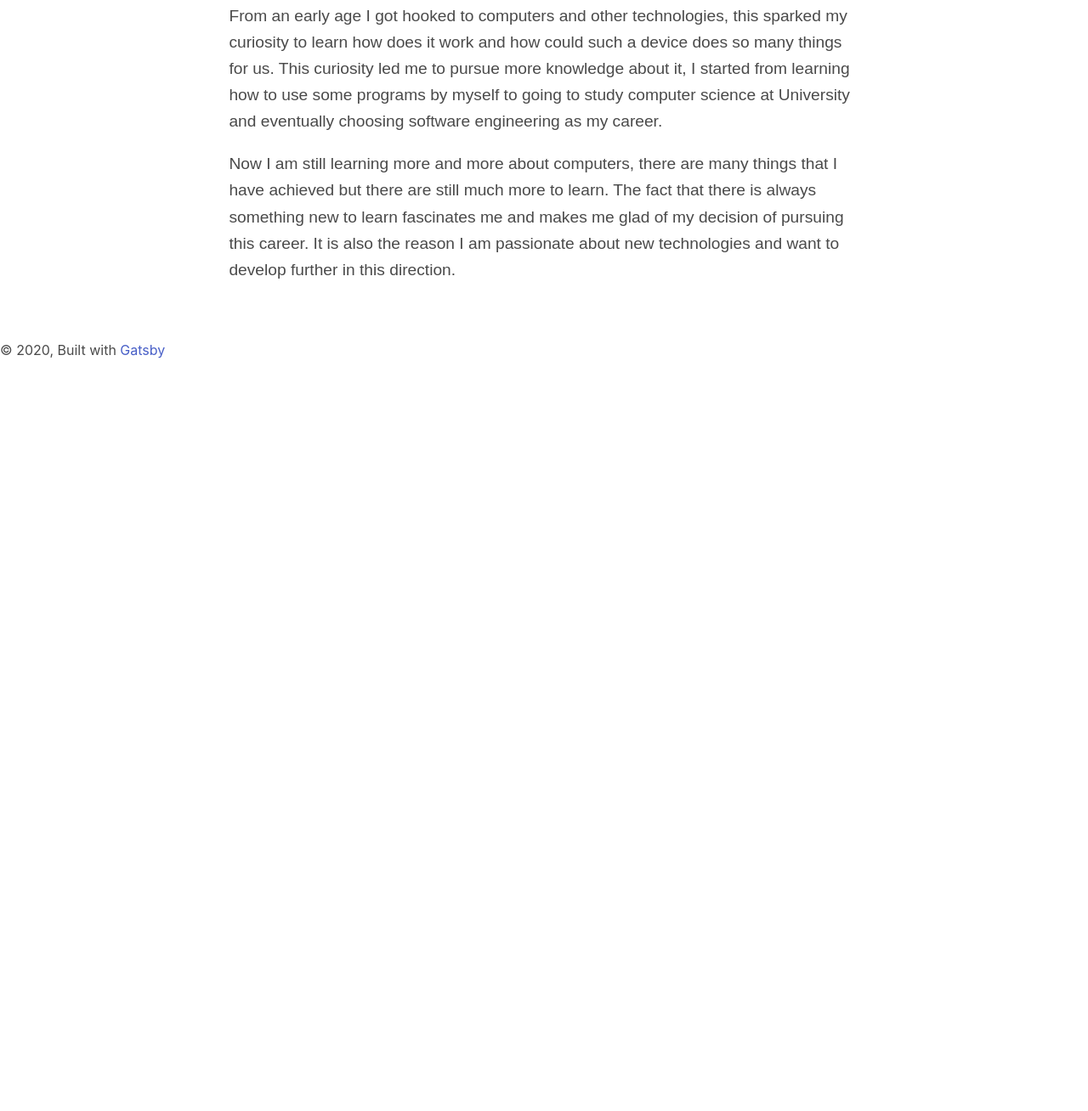
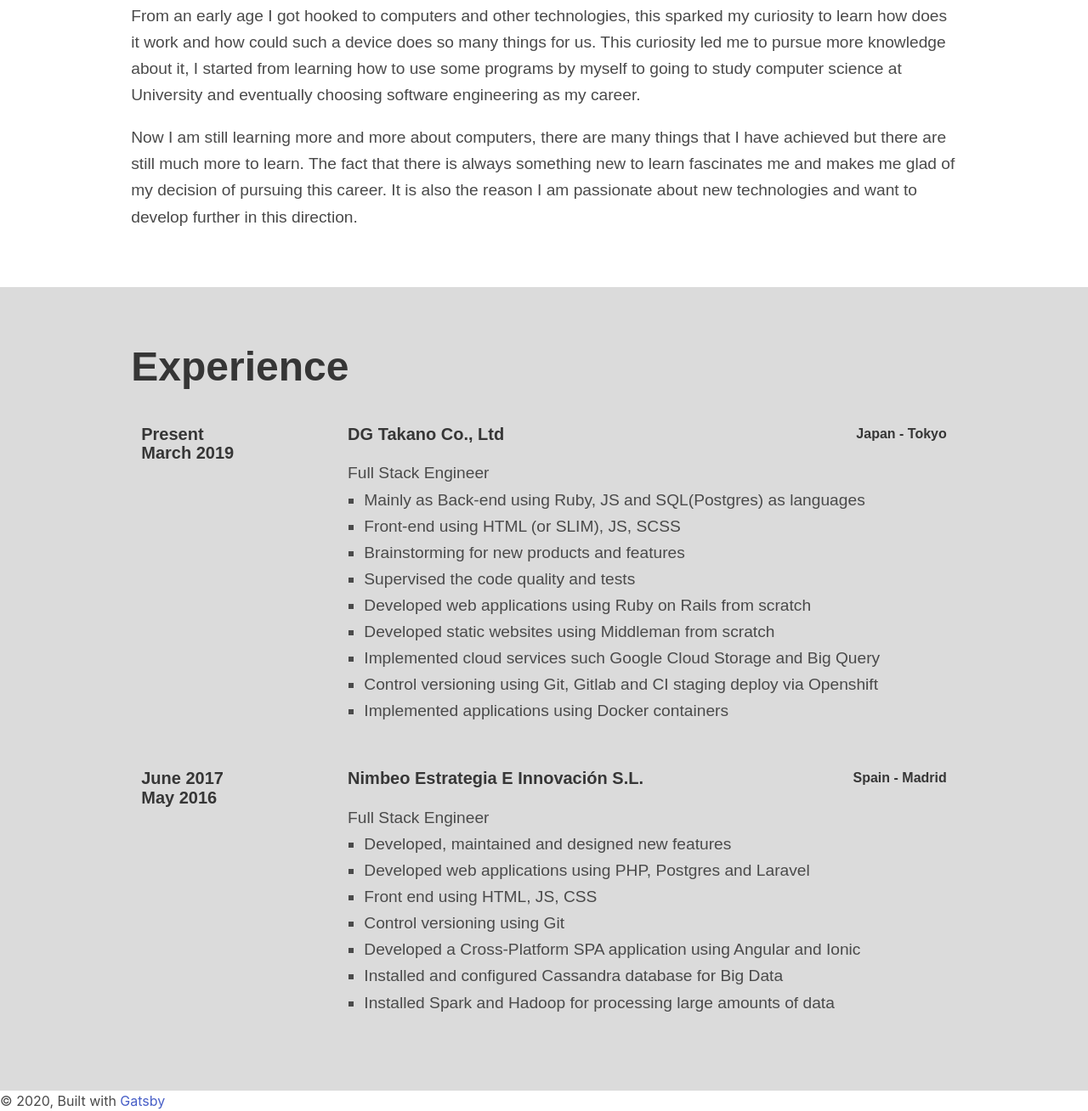
Before and after one commit to ChungWeTseng/Web-resume, a Gatsby site: page / in a window 1280 px wide. Shown: the part 1055-2363 px from the top of the page at 85% size. Before the commit the page ends 1479 px from the top, so only its background shows below. Built offline with nearby package versions, Linux system fonts and the light colour scheme; Gatsby itself is replaced by a stand-in of ours.

Commit message:
Added experience section

```diff
--- /dev/null
+++ b/src/components/experiences.js
@@ -0,0 +1,69 @@
+import React from 'react'
+import { useStaticQuery, graphql } from 'gatsby'
+
+const Experience = props => {
+  const {name, location, start, end, role, details} = props.experience;
+
+  const list = {
+    listStyle: 'square',
+    marginLeft: '1em',
+  }
+
+  const level = { marginBottom: '1em' }
+
+  const row = { margin: '1.5em 0' }
+
+  return (
+    <div className='columns' style={row}>
+      <div className='column is-one-quarter'>
+        <p className='title is-5 is-marginless'>{end}</p>
+        <p className='title is-5 is-marginless'>{start}</p>
+      </div>
+      <div className='column'>
+        <div className='level' style={level}>
+          <div className='level-left title is-5 is-marginless'> {name} </div>
+          <div className='level-right title is-6 is-marginless'> {location} </div>
+        </div>
+        <div> {role} </div>
+        <ul style={list}>
+          { details.map( (detail, index) => {
+            return <li key={index}> {detail} </li>
+          })}
+        </ul>
+      </div>
+    </div>
+  )
+}
+
+const Experiences = () => {
+
+  const {content: {frontmatter: {experiences}}} = useStaticQuery(graphql`
+    query {
+      content: markdownRemark(fileAbsolutePath: {regex: "/experiences.md/"}) {
+        frontmatter {
+          experiences{
+            name
+            location
+            start
+            end
+            role
+            details
+          }
+        }
+      }
+    }
+  `)
+
+  return (
+    <section className='section has-background-grey-lighter' id='experience'>
+      <div className='container'>
+        <h1 className='title is-1'> Experience </h1>
+        { experiences.map((experience, index) => {
+          return <Experience key={index} experience={experience} />
+        }) }
+      </div>
+    </section>
+  )
+}
+
+export default Experiences
--- a/src/components/header.js
+++ b/src/components/header.js
@@ -17,7 +17,7 @@ const Header = ({ siteTitle }) => (
       </div>
       <div className='navbar-menu'>
         <div className='navbar-end'>
-          <a className='navbar-item' href='#'> Experience </a>
+          <a className='navbar-item' href='#experience'> Experience </a>
           <a className='navbar-item' href='#'> Education </a>
           <a className='navbar-item' href='#'> Skills & Languages </a>
           <a className='navbar-item' href='#'> Portfolio </a>
--- /dev/null
+++ b/src/data/experiences.md
@@ -0,0 +1,32 @@
+---
+experiences:
+  - name: DG Takano Co., Ltd
+    location: Japan - Tokyo
+    start: March 2019
+    end: Present
+    role: Full Stack Engineer
+    details:
+      - Mainly as Back-end using Ruby, JS and SQL(Postgres) as languages
+      - Front-end using HTML (or SLIM), JS, SCSS
+      - Brainstorming for new products and features
+      - Supervised the code quality and tests
+      - Developed web applications using Ruby on Rails from scratch
+      - Developed static websites using Middleman from scratch
+      - Implemented cloud services such Google Cloud Storage and Big Query
+      - Control versioning using Git, Gitlab and CI staging deploy via Openshift
+      - Implemented applications using Docker containers
+  - name: Nimbeo Estrategia E Innovación S.L.
+    location: Spain - Madrid
+    start: May 2016
+    end: June 2017
+    role: Full Stack Engineer
+    details:
+      - Developed, maintained and designed new features
+      - Developed web applications using PHP, Postgres and Laravel
+      - Front end using HTML, JS, CSS
+      - Control versioning using Git
+      - Developed a Cross-Platform SPA application using Angular and Ionic
+      - Installed and configured Cassandra database for Big Data
+      - Installed Spark and Hadoop for processing large amounts of data
+
+---
--- a/src/pages/index.js
+++ b/src/pages/index.js
@@ -1,16 +1,17 @@
 import React from "react"
-import { Link } from "gatsby"
 
 import Layout from "../components/layout"
 import SEO from "../components/seo"
 import Intro from "../components/intro"
 import About from "../components/about"
+import Experiences from "../components/experiences"
 
 const IndexPage = () => (
   <Layout>
     <SEO title="Home" />
     <Intro />
     <About />
+    <Experiences />
   </Layout>
 )
 
--- a/src/styles/bulma-custom.sass
+++ b/src/styles/bulma-custom.sass
@@ -8,7 +8,7 @@ $gap: 75px;
 
 .container
   margin: 1em auto;
-  max-width: 40em;
+  max-width: 52em;
   padding: 0 .70em;
   font: 1.2em/1.62 sans-serif;
 
```
